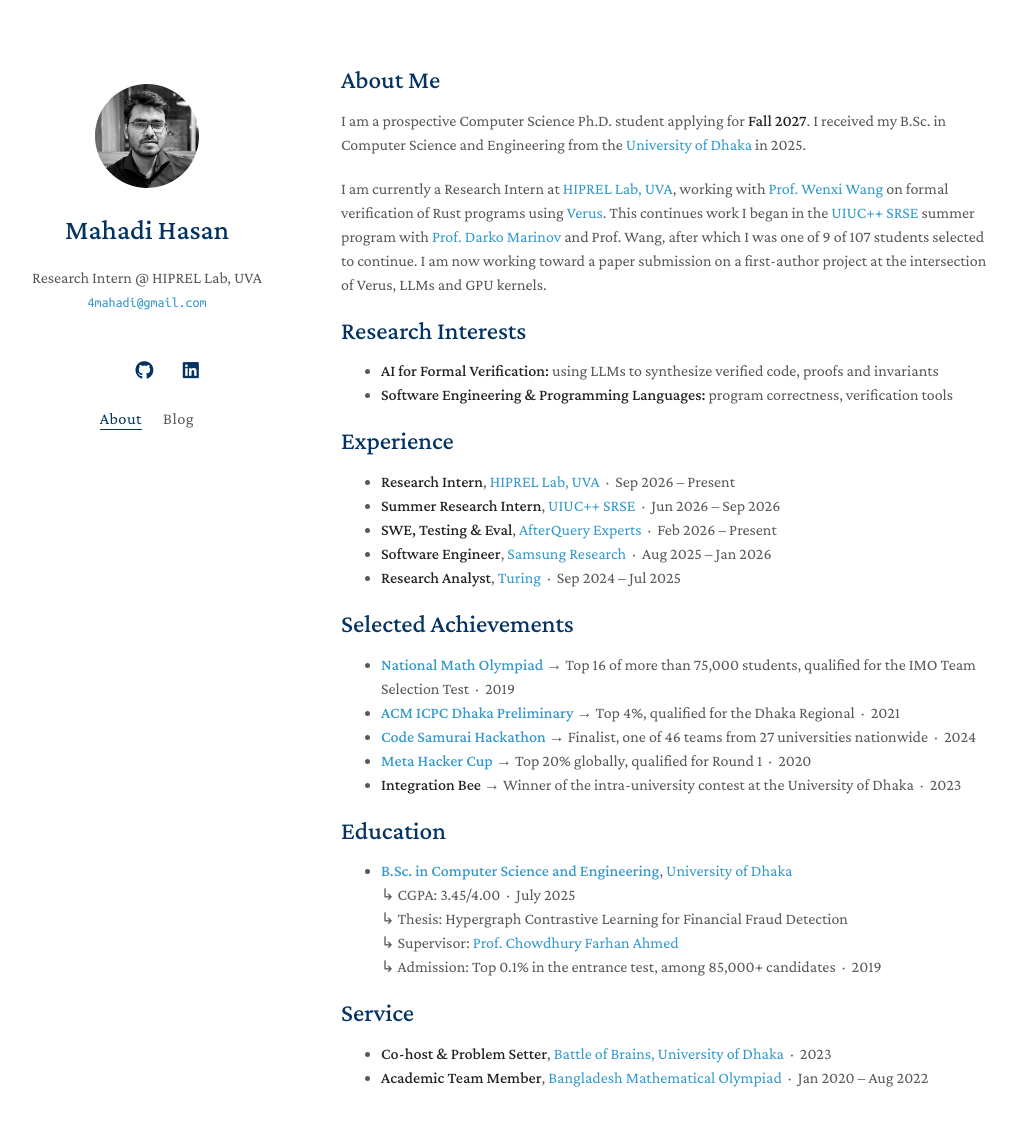
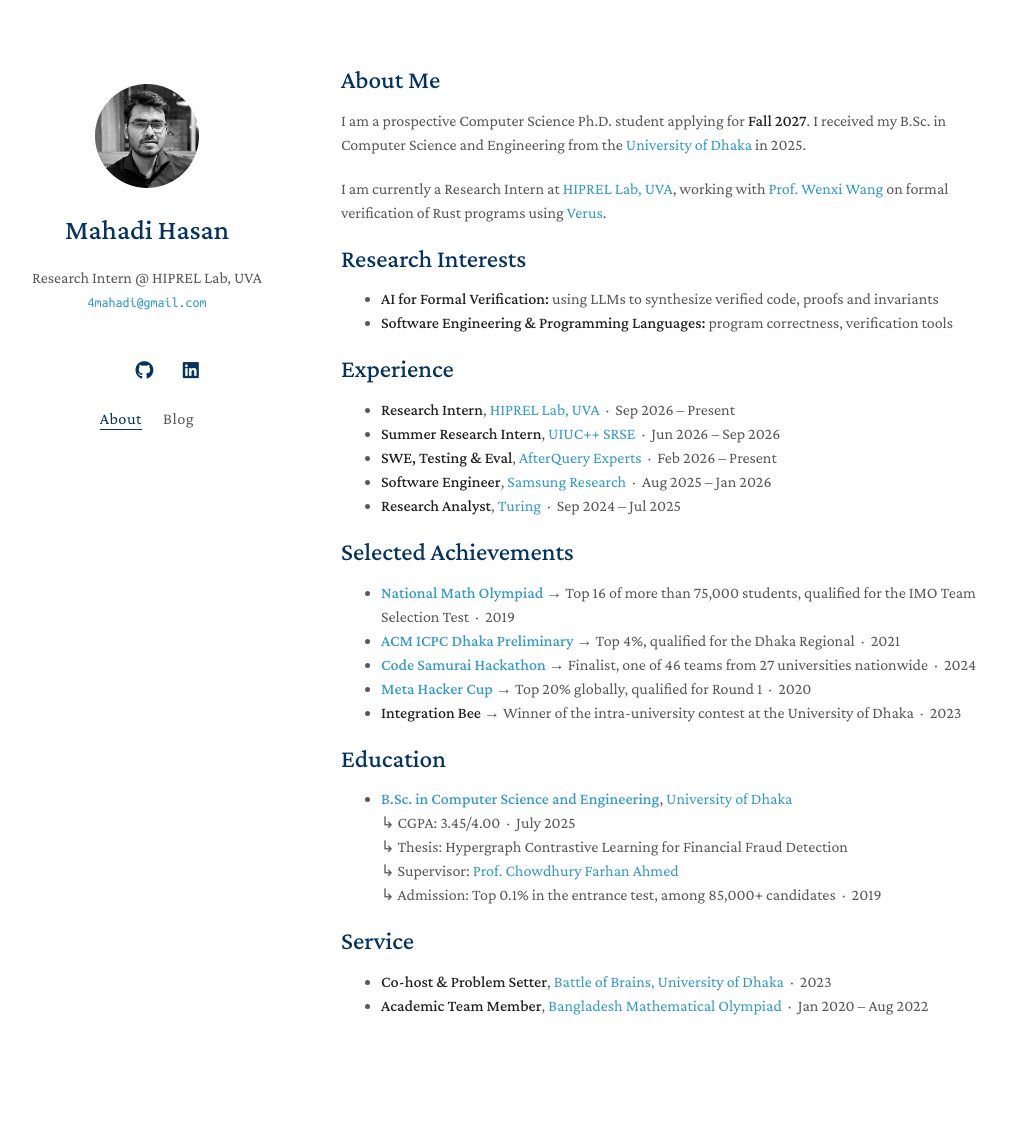
Before and after one commit to meunaught/meunaught.github.io, a Jekyll site: the page built from index.md, in a window 1280 px wide and 1184 px high. Shown: the top 1126 px of the window, without its empty margins (129-1145 px from the left). Built offline with Jekyll 4.4.1, drawn with Linux system fonts in a browser that asks for light colours; a style sheet for code colours, icons or effects is not loaded; our own code applies the rules of GitHub Pages for plain Markdown files.

Commit message:
Shorten About to degree and current research role
Drop the SRSE selection figure and paper status, which belong in the CV.

Co-Authored-By: Claude Opus 5.5 <noreply@anthropic.com>

```diff
--- a/index.md
+++ b/index.md
@@ -6,7 +6,7 @@ layout: homepage
 
 I am a prospective Computer Science Ph.D. student applying for **Fall 2027**. I received my B.Sc. in Computer Science and Engineering from the [University of Dhaka](https://www.du.ac.bd/body/CSE) in 2025.
 
-I am currently a Research Intern at [HIPREL Lab, UVA](https://wenxiwang.github.io/lab.html), working with [Prof. Wenxi Wang](https://wenxiwang.github.io/) on formal verification of Rust programs using [Verus](https://github.com/verus-lang/verus). This continues work I began in the [UIUC++ SRSE](https://uiuc-srse.github.io/) summer program with [Prof. Darko Marinov](https://mir.cs.illinois.edu/marinov/) and Prof. Wang, after which I was one of 9 of 107 students selected to continue. I am now working toward a paper submission on a first-author project at the intersection of Verus, LLMs and GPU kernels.
+I am currently a Research Intern at [HIPREL Lab, UVA](https://wenxiwang.github.io/lab.html), working with [Prof. Wenxi Wang](https://wenxiwang.github.io/) on formal verification of Rust programs using [Verus](https://github.com/verus-lang/verus).
 
 ## Research Interests
 
```
